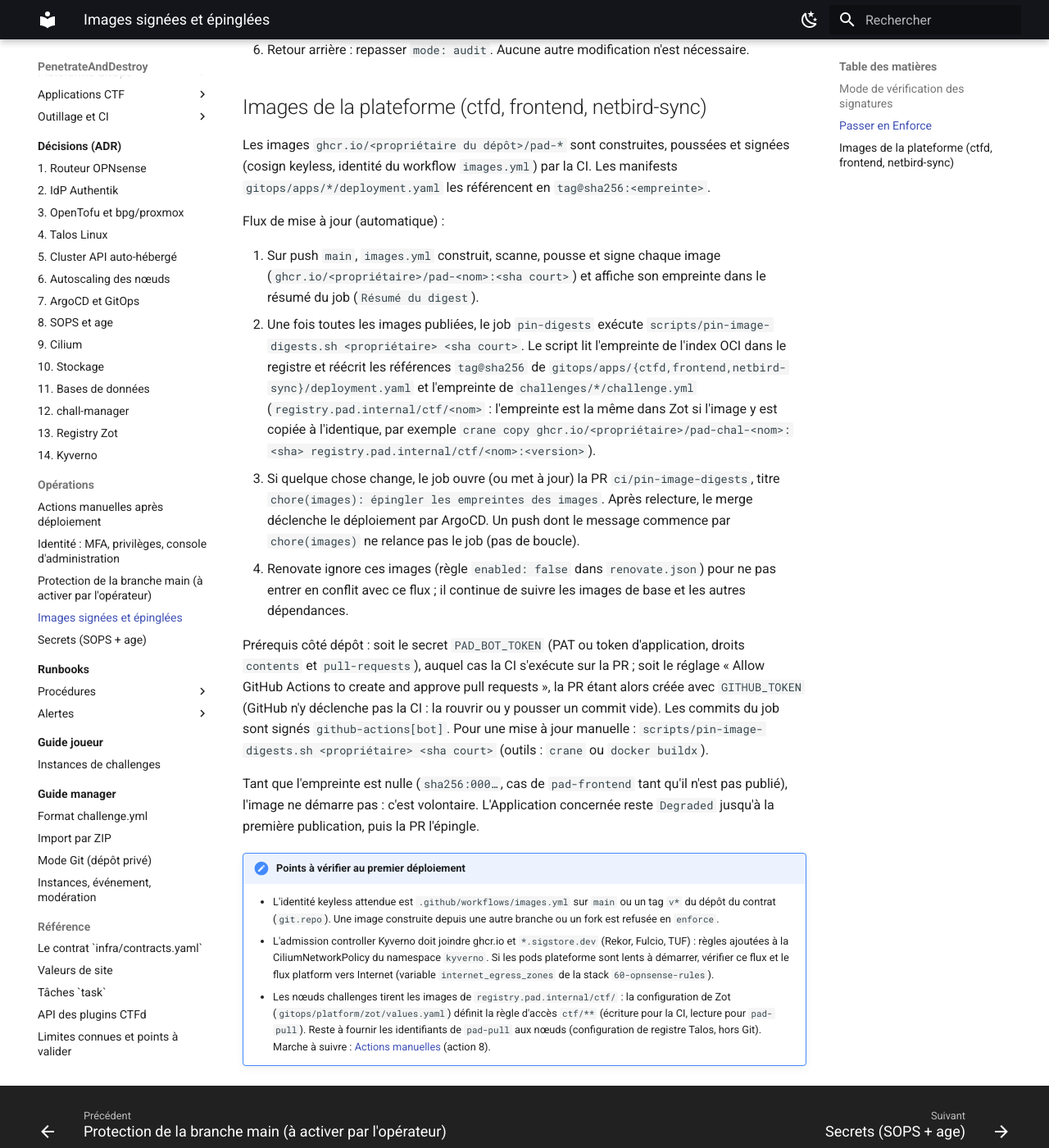
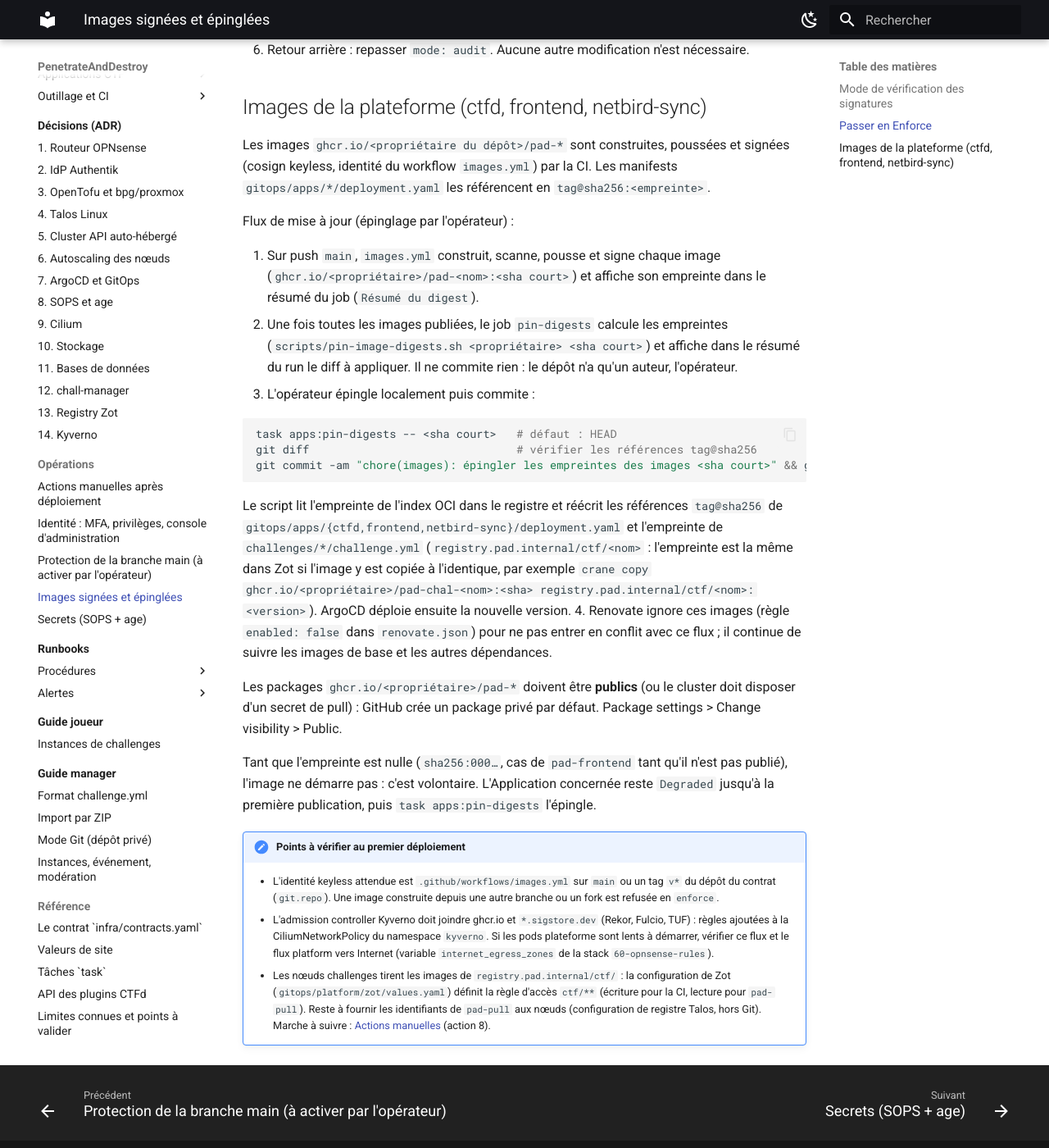
Before and after one commit to kim-tsr/penetrate-and-destroy, an MkDocs documentation site: the page built from docs/operations/images-signees.md, in a window 1280 px wide and 1400 px high, scrolled down 1660 px. Shown: the whole window at 82% size. Built offline with MkDocs 1.6.1 and Material for MkDocs 9.7.7, drawn with Linux system fonts in a browser that asks for light colours.

Commit message:
fix(ci): annotations checkov en YAML valide, épinglage des empreintes par l'opérateur (task apps:pin-digests), sans commit automatique

````diff
--- a/.checkov.yaml
+++ b/.checkov.yaml
@@ -19,7 +19,3 @@ skip-path:
   # absentes d'un manager amont, automount du jeton (ce sont des controllers), RoleBindings amont sur le
   # ServiceAccount `default` du namespace.
   - gitops/platform/capi-providers/manifests/(core-cluster-api|bootstrap-talos|control-plane-talos|infrastructure-proxmox|ipam-in-cluster)\.yaml
-  # TEMPORAIRE, traité par ailleurs : un autre lot corrige le Deployment chall-manager (CKV_K8S_38 : jeton de
-  # ServiceAccount nécessaire au controller, annotation checkov.io/skip1 à poser sur la ressource). Retirer cette
-  # ligne une fois ce lot fusionné.
-  - gitops/apps/chall-manager/deployment.yaml
--- a/docs/operations/images-signees.md
+++ b/docs/operations/images-signees.md
@@ -47,29 +47,33 @@ concernés). Le contrôleur d'admission Kyverno tourne en 2 réplicas sur le poo
 Les images `ghcr.io/<propriétaire du dépôt>/pad-*` sont construites, poussées et signées (cosign keyless, identité du workflow
 `images.yml`) par la CI. Les manifests `gitops/apps/*/deployment.yaml` les référencent en `tag@sha256:<empreinte>`.
 
-Flux de mise à jour (automatique) :
+Flux de mise à jour (épinglage par l'opérateur) :
 
 1. Sur push `main`, `images.yml` construit, scanne, pousse et signe chaque image (`ghcr.io/<propriétaire>/pad-<nom>:<sha court>`)
    et affiche son empreinte dans le résumé du job (`Résumé du digest`).
-2. Une fois toutes les images publiées, le job `pin-digests` exécute `scripts/pin-image-digests.sh <propriétaire> <sha court>`.
+2. Une fois toutes les images publiées, le job `pin-digests` calcule les empreintes (`scripts/pin-image-digests.sh <propriétaire> <sha court>`)
+   et affiche dans le résumé du run le diff à appliquer. Il ne commite rien : le dépôt n'a qu'un auteur, l'opérateur.
+3. L'opérateur épingle localement puis commite :
+
+   ```bash
+   task apps:pin-digests -- <sha court>   # défaut : HEAD
+   git diff                               # vérifier les références tag@sha256
+   git commit -am "chore(images): épingler les empreintes des images <sha court>" && git push
+   ```
+
    Le script lit l'empreinte de l'index OCI dans le registre et réécrit les références `tag@sha256` de
    `gitops/apps/{ctfd,frontend,netbird-sync}/deployment.yaml` et l'empreinte de `challenges/*/challenge.yml`
    (`registry.pad.internal/ctf/<nom>` : l'empreinte est la même dans Zot si l'image y est copiée à l'identique, par exemple
    `crane copy ghcr.io/<propriétaire>/pad-chal-<nom>:<sha> registry.pad.internal/ctf/<nom>:<version>`).
-3. Si quelque chose change, le job ouvre (ou met à jour) la PR `ci/pin-image-digests`, titre `chore(images): épingler les
-   empreintes des images`. Après relecture, le merge déclenche le déploiement par ArgoCD. Un push dont le message commence
-   par `chore(images)` ne relance pas le job (pas de boucle).
+   ArgoCD déploie ensuite la nouvelle version.
 4. Renovate ignore ces images (règle `enabled: false` dans `renovate.json`) pour ne pas entrer en conflit avec ce flux ; il
    continue de suivre les images de base et les autres dépendances.
 
-Prérequis côté dépôt : soit le secret `PAD_BOT_TOKEN` (PAT ou token d'application, droits `contents` et `pull-requests`),
-auquel cas la CI s'exécute sur la PR ; soit le réglage « Allow GitHub Actions to create and approve pull requests », la PR
-étant alors créée avec `GITHUB_TOKEN` (GitHub n'y déclenche pas la CI : la rouvrir ou y pousser un commit vide). Les commits
-du job sont signés `github-actions[bot]`. Pour une mise à jour manuelle :
-`scripts/pin-image-digests.sh <propriétaire> <sha court>` (outils : `crane` ou `docker buildx`).
+Les packages `ghcr.io/<propriétaire>/pad-*` doivent être **publics** (ou le cluster doit disposer d'un secret de pull) :
+GitHub crée un package privé par défaut. Package settings > Change visibility > Public.
 
 Tant que l'empreinte est nulle (`sha256:000…`, cas de `pad-frontend` tant qu'il n'est pas publié), l'image ne démarre pas :
-c'est volontaire. L'Application concernée reste `Degraded` jusqu'à la première publication, puis la PR l'épingle.
+c'est volontaire. L'Application concernée reste `Degraded` jusqu'à la première publication, puis `task apps:pin-digests` l'épingle.
 
 !!! note "Points à vérifier au premier déploiement"
     - L'identité keyless attendue est `.github/workflows/images.yml` sur `main` ou un tag `v*` du dépôt du contrat
--- a/renovate.json
+++ b/renovate.json
@@ -6,7 +6,7 @@
   "packageRules": [
     { "matchUpdateTypes": ["major"], "dependencyDashboardApproval": true },
     {
-      "description": "Images du projet : tag (sha court) et empreinte sont réécrits par images.yml (job pin-digests, PR ci/pin-image-digests).",
+      "description": "Images du projet : tag (sha court) et empreinte sont réécrits par images.yml (task apps:pin-digests).",
       "matchPackageNames": ["/^ghcr\\.io/[^/]+/pad-/", "/^registry\\.pad\\.internal/ctf//"],
       "enabled": false
     }
````
Also changed, not shown: 9 other files.
